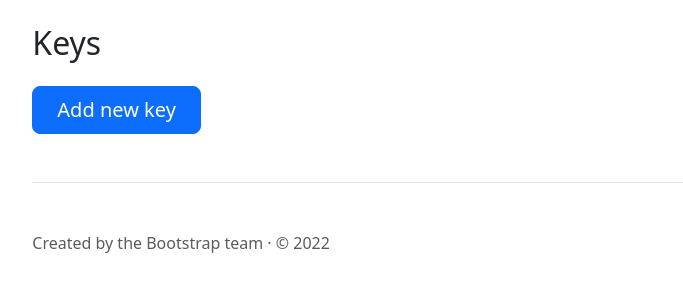
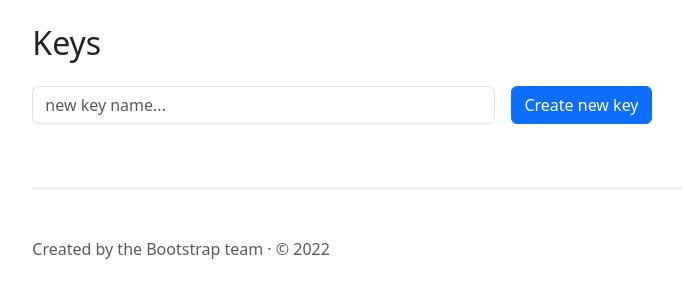
Before and after one commit to ilyhan2009/outline_web_manager, a FastAPI app: template templates/main.html in a window 1280 px wide. Shown: the part 121-421 px from the top of the page, without its empty margins (205-888 px from the left). Run offline with FastAPI, Linux system fonts and the light colour scheme; the template is opened without the code that fills it, so the values that code supplies are empty; some libraries are stand-ins or nearby versions.

Commit message:
added "add new key" functionality

```diff
--- a/main.py
+++ b/main.py
@@ -48,6 +48,22 @@ async def root(request: Request, ApiUrl: str = Form()):
     return response
 
 
+@app.post("/new-key", response_class=HTMLResponse)
+async def create_new_key(request: Request, newKeyName: str = Form(), ApiUrl: t.Union[str, None] = Cookie(default=None)):
+    response = RedirectResponse('/', status_code=status.HTTP_302_FOUND)
+
+    try:
+        outline_client = OutlineVPN(api_url=ApiUrl)
+
+        server_information = outline_client.get_server_information()
+    except Exception as e:
+        return response
+
+    outline_client.create_key(newKeyName)
+
+    return response
+
+
 @app.get("/logout", response_class=HTMLResponse)
 async def root(request: Request):
     response = RedirectResponse('/')
--- a/templates/main.html
+++ b/templates/main.html
@@ -142,9 +142,15 @@
     {% endfor %}
       </div>
 
-    <div class="mb-5">
-      <a href="../examples/" class="btn btn-primary btn-lg px-4">Add new key</a>
-    </div>
+    <form class="row g-3" action="/new-key" method="POST">
+  <div class="col-7">
+    <label for="newKeyName" class="visually-hidden">New key name</label>
+    <input type="text" class="form-control" id="newKeyName" name="newKeyName" placeholder="new key name...">
+  </div>
+  <div class="col-5">
+    <button type="submit" class="btn btn-primary mb-3">Create new key</button>
+  </div>
+</form>
 
   </main>
   <footer class="pt-5 my-5 text-muted border-top">
```
